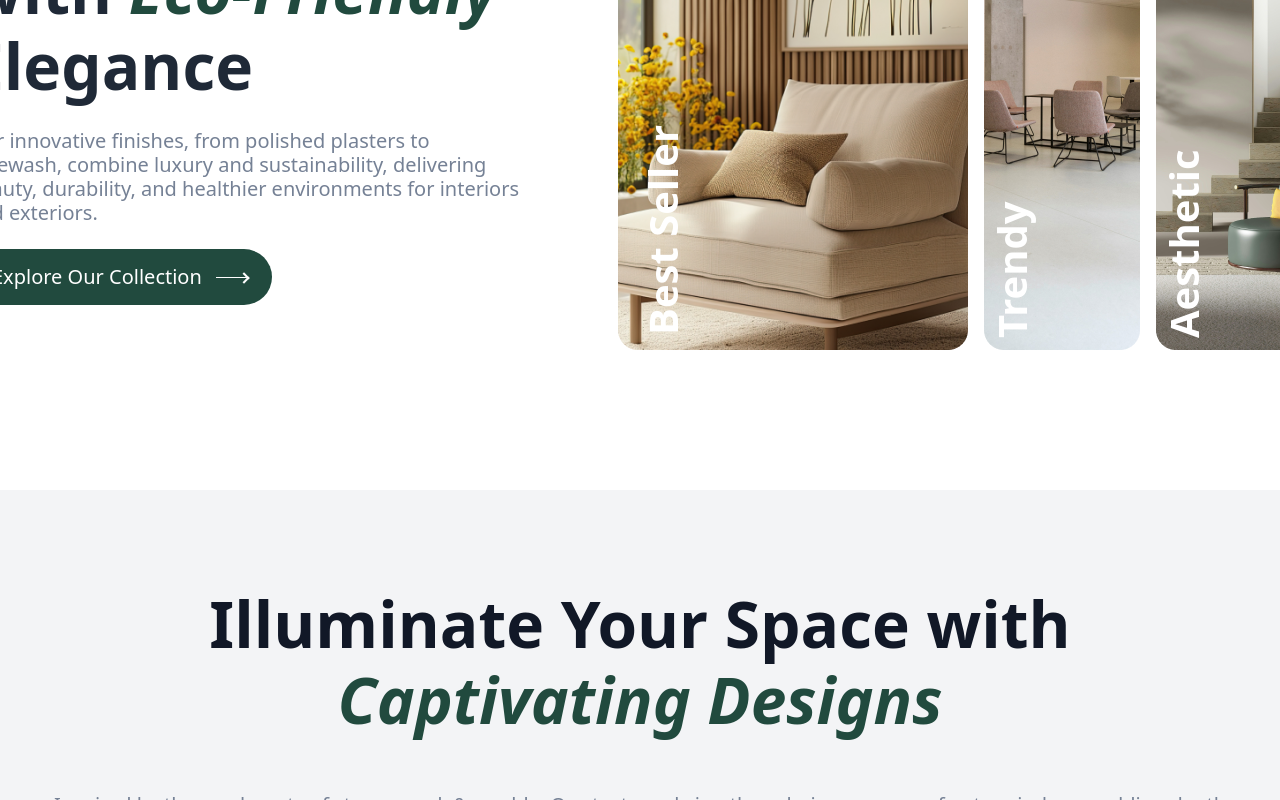
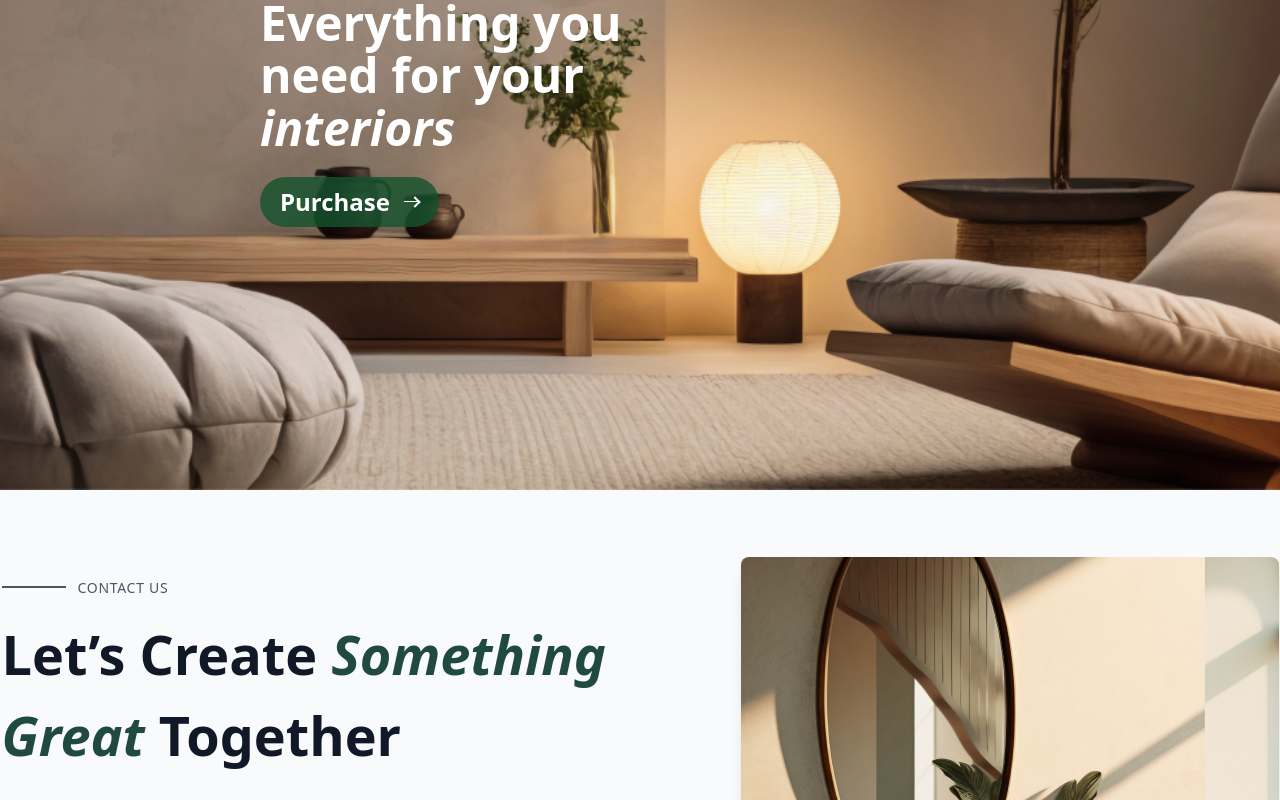
Before and after one commit to ayush2390/amartesh-dualite, a React (Vite) app: page / in a window 1280 px wide. Shown: the part 1200-2000 px from the top of the page. Built offline with nearby package versions, Linux system fonts and the light colour scheme.

Commit message:
First commented undone sections

```diff
--- a/src/App.jsx
+++ b/src/App.jsx
@@ -18,11 +18,11 @@ function App() {
     <div className="w-[100%] bg-blue-900 h-[20px]">
       <Navbar />
       <HeroSection />
-      <Collection />
-      <Texture />
+      {/* <Collection /> */}
+      {/* <Texture /> */}
       <NewArrivalsSection />
-      <CraftsSection />
-      <TestimonialSection />
+      {/* <CraftsSection />
+      <TestimonialSection /> */}
       <ContactUs />
       <FAQSection />
       <Footer />
```
